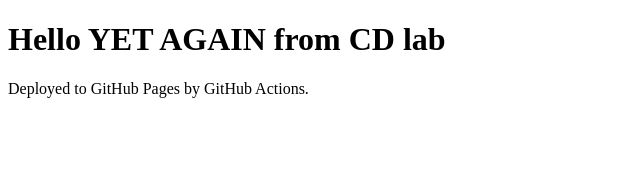
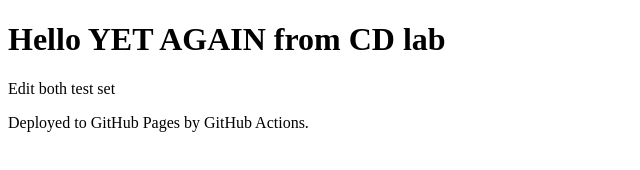
Before and after one commit to HYousef07/lab11, a plain HTML site: page index.html in a window 1280 px wide. Shown: the whole page, without its empty margins (0-640 px from the left). Drawn offline with Linux system fonts and the light colour scheme.

Commit message:
edit both test set

```diff
--- a/index.html
+++ b/index.html
@@ -6,6 +6,7 @@
 </head>
 <body>
   <h1>Hello YET AGAIN from CD lab</h1>
+  <P>Edit both test set</p>
   <p>Deployed to GitHub Pages by GitHub Actions.</p>
 </body>
 </html>
```
Also changed, not shown: 1 other file.
